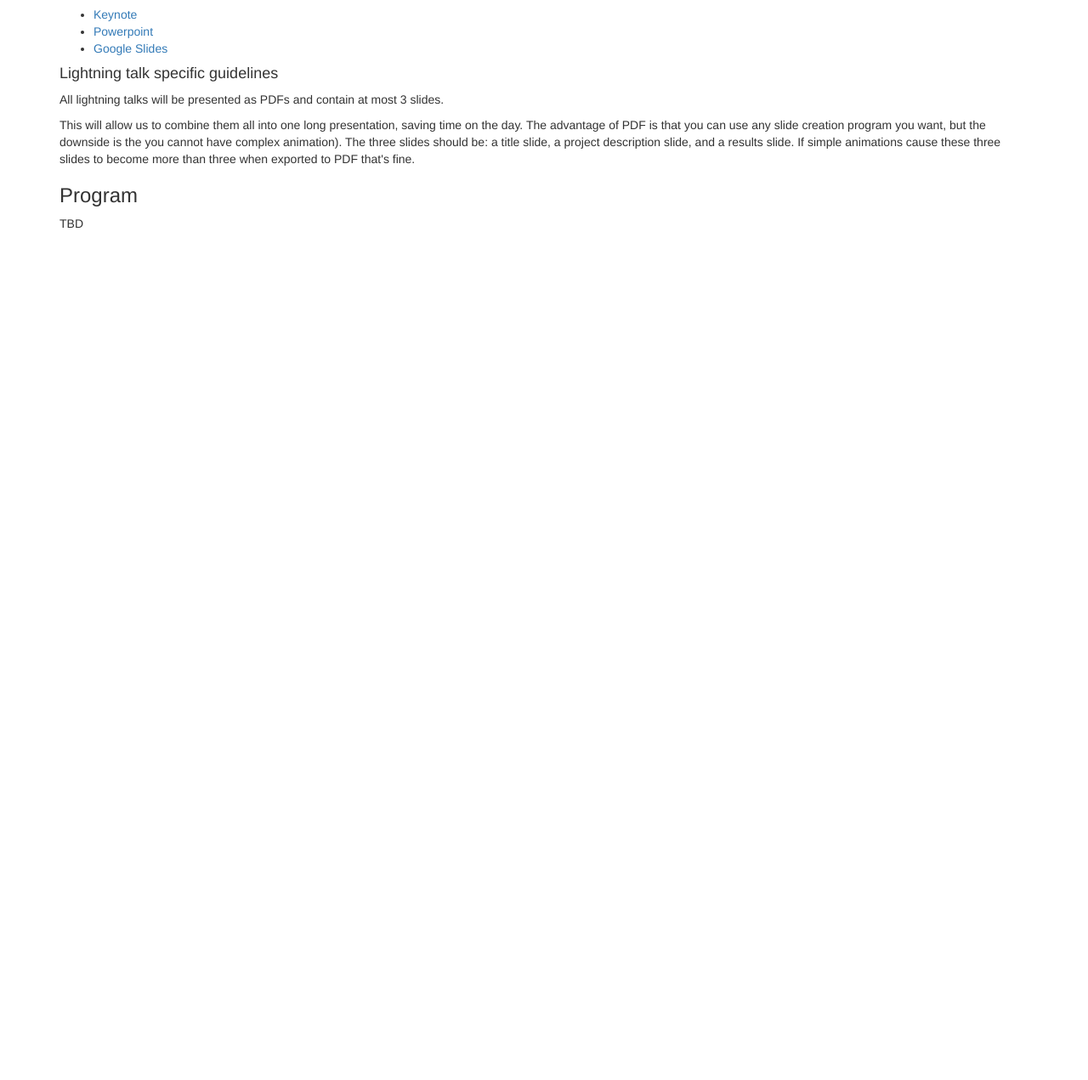
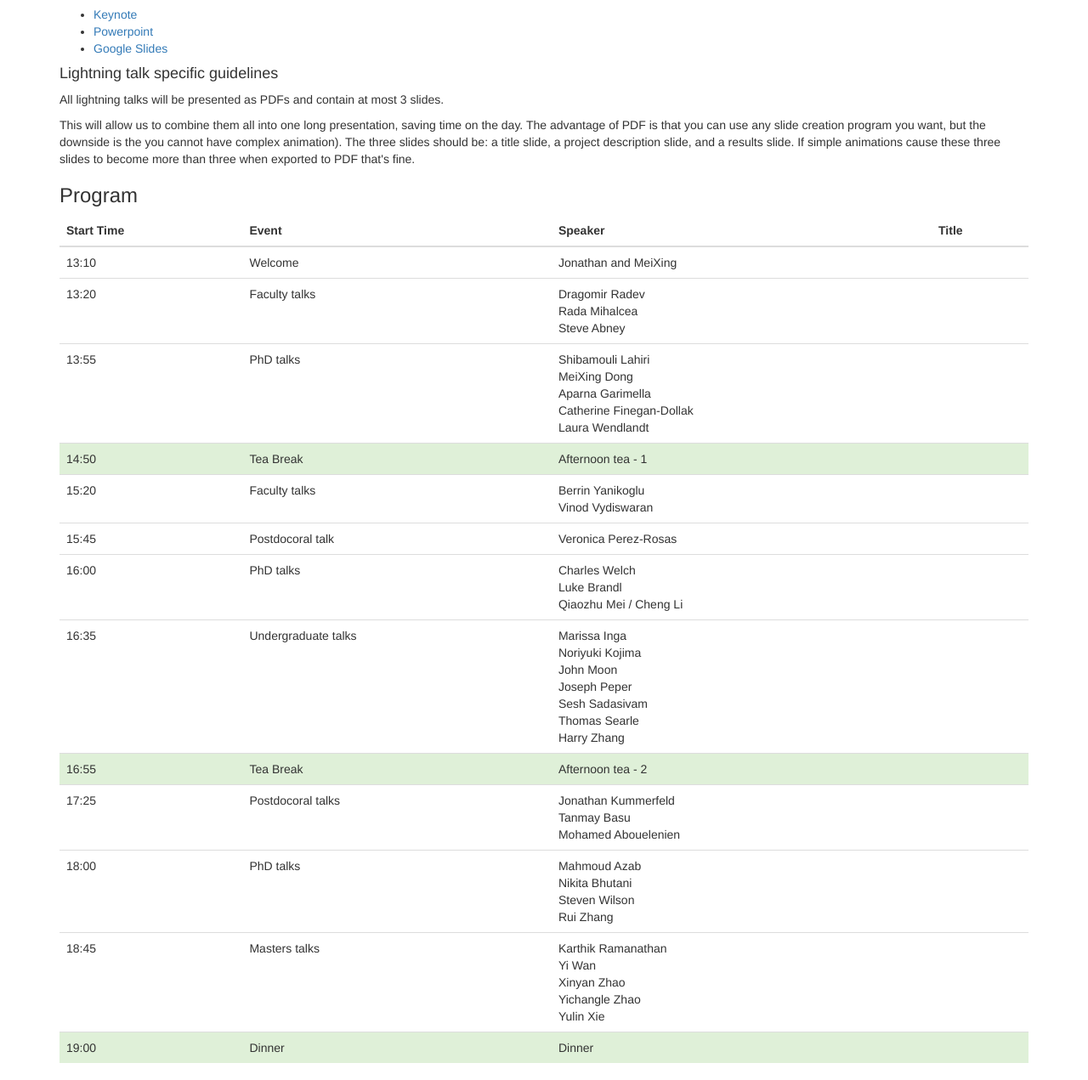
Before and after one commit to jkkummerfeld/um-nlp-workshop-2016, a plain HTML site: page index.html in a window 1280 px wide. Shown: the part 541-1812 px from the top of the page at 85% size. Before the commit the page ends 824 px from the top, so only its background shows below. Drawn offline with Linux system fonts and the light colour scheme; a script that the page names is missing.

Commit message:
Added a draft program

```diff
--- a/index.html
+++ b/index.html
@@ -78,7 +78,123 @@
       </p>
 
       <h3>Program</h3>
-      <p>TBD</p>
+
+
+<table class="table">
+  <thead>
+    <tr>
+      <th>Start Time</th>
+      <th>Event</th>
+      <th>Speaker</th>
+      <th>Title</th>
+    </tr>
+  </thead>
+  <tbody>
+    <tr>
+      <td>13:10</td>
+      <td>Welcome</td>
+      <td style="white-space:pre-wrap ; word-wrap:break-word;">Jonathan and MeiXing</td>
+      <td></td>
+    </tr>
+    <tr>
+      <td>13:20</td>
+      <td>Faculty talks</td>
+      <td style="white-space:pre-wrap ; word-wrap:break-word;">Dragomir Radev
+Rada Mihalcea
+Steve Abney</td>
+      <td></td>
+    </tr>
+    <tr>
+      <td>13:55</td>
+      <td>PhD talks</td>
+      <td style="white-space:pre-wrap ; word-wrap:break-word;">Shibamouli Lahiri
+MeiXing Dong
+Aparna Garimella
+Catherine Finegan-Dollak
+Laura Wendlandt</td>
+      <td></td>
+    </tr>
+    <tr class="success">
+      <td>14:50</td>
+      <td>Tea Break</td>
+      <td style="white-space:pre-wrap ; word-wrap:break-word;">Afternoon tea - 1</td>
+      <td></td>
+    </tr>
+    <tr>
+      <td>15:20</td>
+      <td>Faculty talks</td>
+      <td style="white-space:pre-wrap ; word-wrap:break-word;">Berrin Yanikoglu
+Vinod Vydiswaran</td>
+      <td></td>
+    </tr>
+    <tr>
+      <td>15:45</td>
+      <td>Postdocoral talk</td>
+      <td style="white-space:pre-wrap ; word-wrap:break-word;">Veronica Perez-Rosas</td>
+      <td></td>
+    </tr>
+    <tr>
+      <td>16:00</td>
+      <td>PhD talks</td>
+      <td style="white-space:pre-wrap ; word-wrap:break-word;">Charles Welch
+Luke Brandl
+Qiaozhu Mei / Cheng Li</td>
+      <td></td>
+    </tr>
+    <tr>
+      <td>16:35</td>
+      <td>Undergraduate talks</td>
+      <td style="white-space:pre-wrap ; word-wrap:break-word;">Marissa Inga
+Noriyuki Kojima
+John Moon
+Joseph Peper
+Sesh Sadasivam
+Thomas Searle
+Harry Zhang</td>
+      <td></td>
+    </tr>
+    <tr class="success">
+      <td>16:55</td>
+      <td>Tea Break</td>
+      <td style="white-space:pre-wrap ; word-wrap:break-word;">Afternoon tea - 2</td>
+      <td></td>
+    </tr>
+    <tr>
+      <td>17:25</td>
+      <td>Postdocoral talks</td>
+      <td style="white-space:pre-wrap ; word-wrap:break-word;">Jonathan Kummerfeld
+Tanmay Basu
+Mohamed Abouelenien</td>
+      <td></td>
+    </tr>
+    <tr>
+      <td>18:00</td>
+      <td>PhD talks</td>
+      <td style="white-space:pre-wrap ; word-wrap:break-word;">Mahmoud Azab
+Nikita Bhutani
+Steven Wilson
+Rui Zhang</td>
+      <td></td>
+    </tr>
+    <tr>
+      <td>18:45</td>
+      <td>Masters talks</td>
+      <td style="white-space:pre-wrap ; word-wrap:break-word;">Karthik Ramanathan
+Yi Wan
+Xinyan Zhao
+Yichangle Zhao
+Yulin Xie</td>
+      <td></td>
+    </tr>
+    <tr class="success">
+      <td>19:00</td>
+      <td>Dinner</td>
+      <td style="white-space:pre-wrap ; word-wrap:break-word;">Dinner</td>
+      <td></td>
+    </tr>
+  </tbody>
+</table>
+
 
     </div> <!-- /container -->
 
```
Also changed, not shown: schedule.txt (added), 1 other file.
